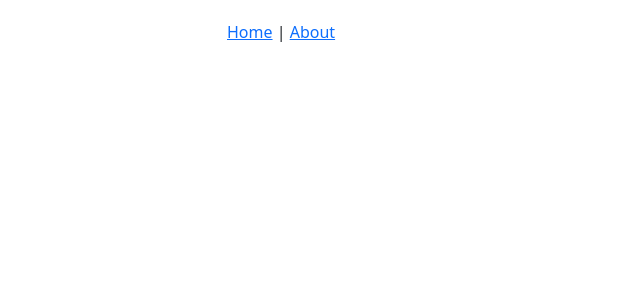
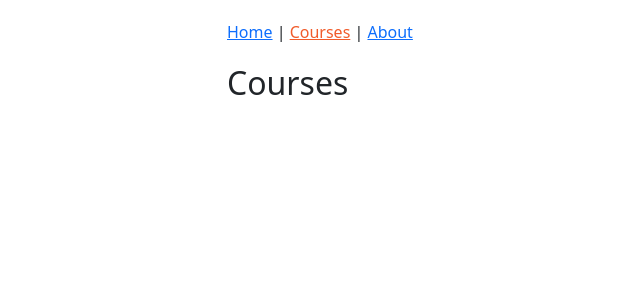
Before and after one commit to AndreyYaskevich/react-redux-app, a React app: page /courses in a window 1280 px wide. Shown: the top 300 px of the page, without its empty margins (0-640 px from the left). Built offline with nearby package versions, Linux system fonts and the light colour scheme.

Commit message:
add courses page

```diff
--- a/src/components/App.js
+++ b/src/components/App.js
@@ -1,16 +1,22 @@
 import React from 'react';
-import {Route} from 'react-router-dom'
+import {Route, Switch} from 'react-router-dom'
 import HomePage from './home';
 import AboutPage from './about';
 import Header from './common/header';
+import PageNotFound from './common/page-not-found';
+import CoursesPage from './courses';
 
 const App = () => {
     return (
-        <div className="container-fluid">
-            <Header />
+      <div className="container-fluid">
+        <Header />
+        <Switch>
             <Route exact path="/" component={HomePage} />
             <Route exact path="/about" component={AboutPage} />
-        </div>
+            <Route exact path="/courses" component={CoursesPage} />
+            <Route component={PageNotFound} />
+        </Switch>
+      </div>
     );
 }
 
--- a/src/components/common/header/index.js
+++ b/src/components/common/header/index.js
@@ -6,7 +6,8 @@ const Header = () => {
 
     return (
         <nav>
-            <NavLink to="/" activeStyle={activeStyle} exact>Home</NavLink>{ " | "}
+            <NavLink to="/" activeStyle={activeStyle} exact>Home</NavLink>{" | "}
+            <NavLink to="/courses" activeStyle={activeStyle} exact>Courses</NavLink>{" | "}
             <NavLink to="/about" activeStyle={activeStyle} exact>About</NavLink>
         </nav>
     )
--- /dev/null
+++ b/src/components/common/page-not-found/index.js
@@ -0,0 +1,9 @@
+import React from "react";
+
+const PageNotFound = () => {
+    return (
+        <h1>Oops! Page not found.</h1>
+    );
+};
+
+export default PageNotFound;
--- /dev/null
+++ b/src/components/courses/index.js
@@ -0,0 +1,9 @@
+import React from "react";
+
+const CoursesPage = () => {
+    return (
+        <h2>Courses</h2>
+    );
+};
+
+export default CoursesPage;
```
